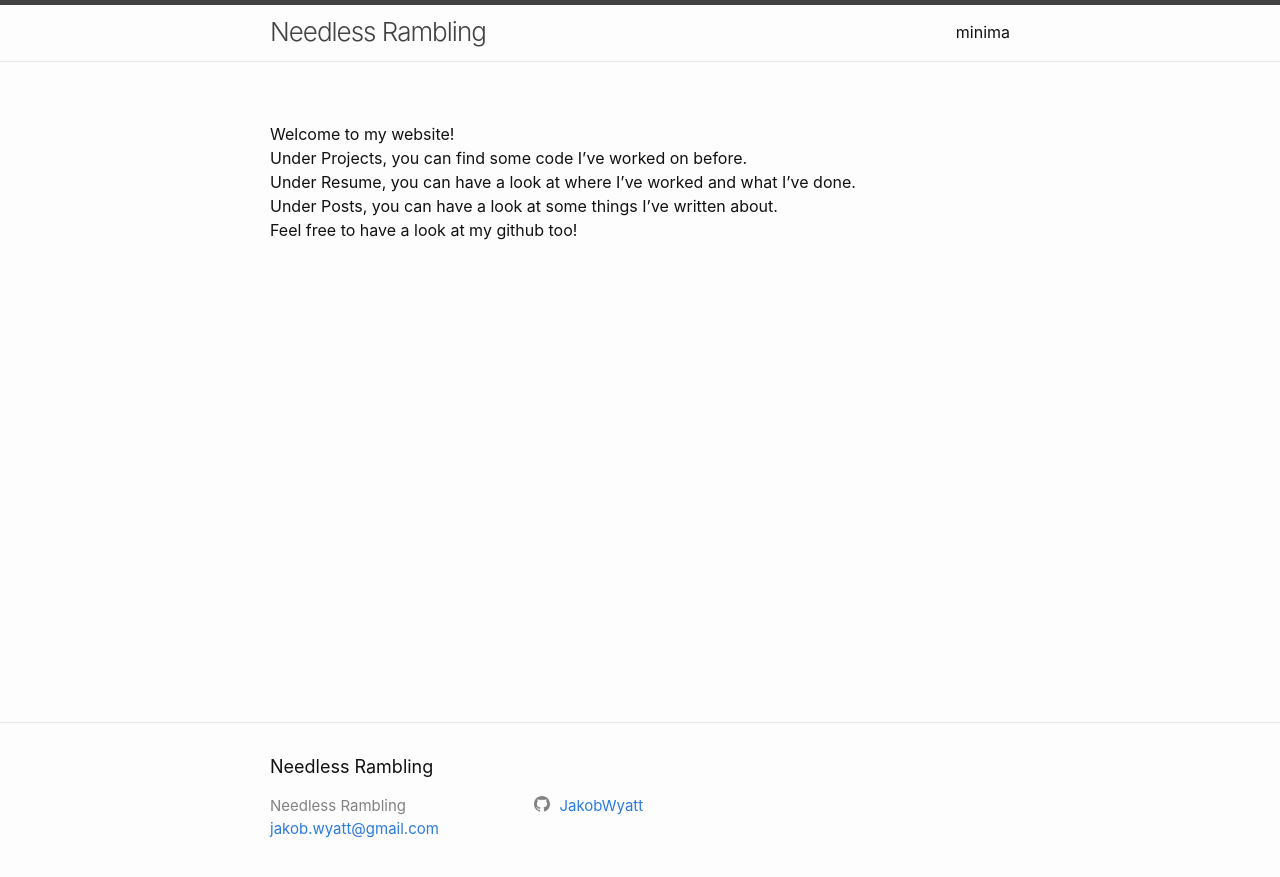
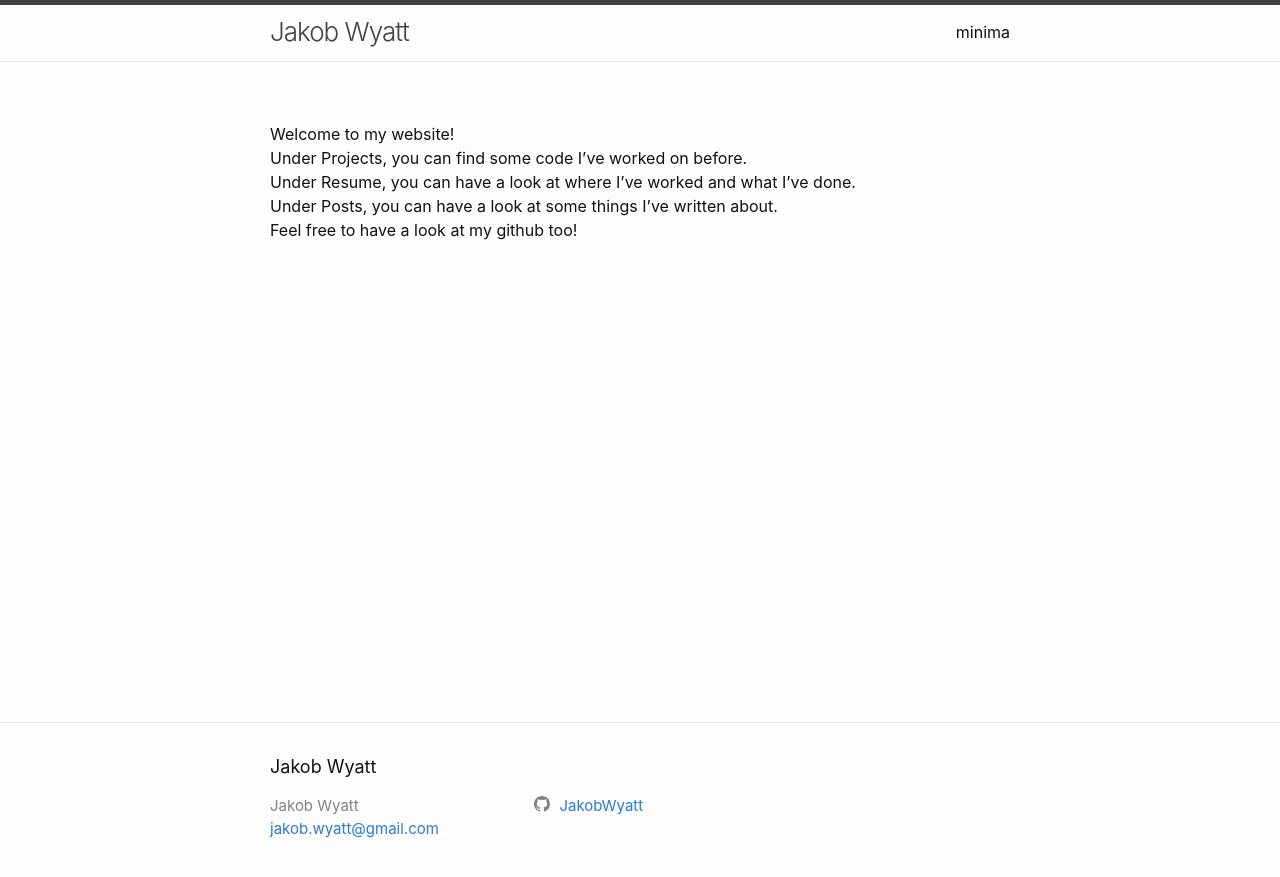
Before and after one commit to JakobWyatt/blog, a Jekyll site: the page built from index.md, in a window 1280 px wide. Shown: the top 877 px of the page. Built offline with Jekyll 4.4.1, drawn with Linux system fonts in a browser that asks for light colours.

Commit message:
changed title

```diff
--- a/_config.yml
+++ b/_config.yml
@@ -13,7 +13,7 @@
 # you will see them accessed via {{ site.title }}, {{ site.email }}, and so on.
 # You can create any custom variable you would like, and they will be accessible
 # in the templates via {{ site.myvariable }}.
-title: Needless Rambling
+title: Jakob Wyatt
 email: jakob.wyatt@gmail.com
 
 description: >- # this means to ignore newlines until "baseurl:"
```
